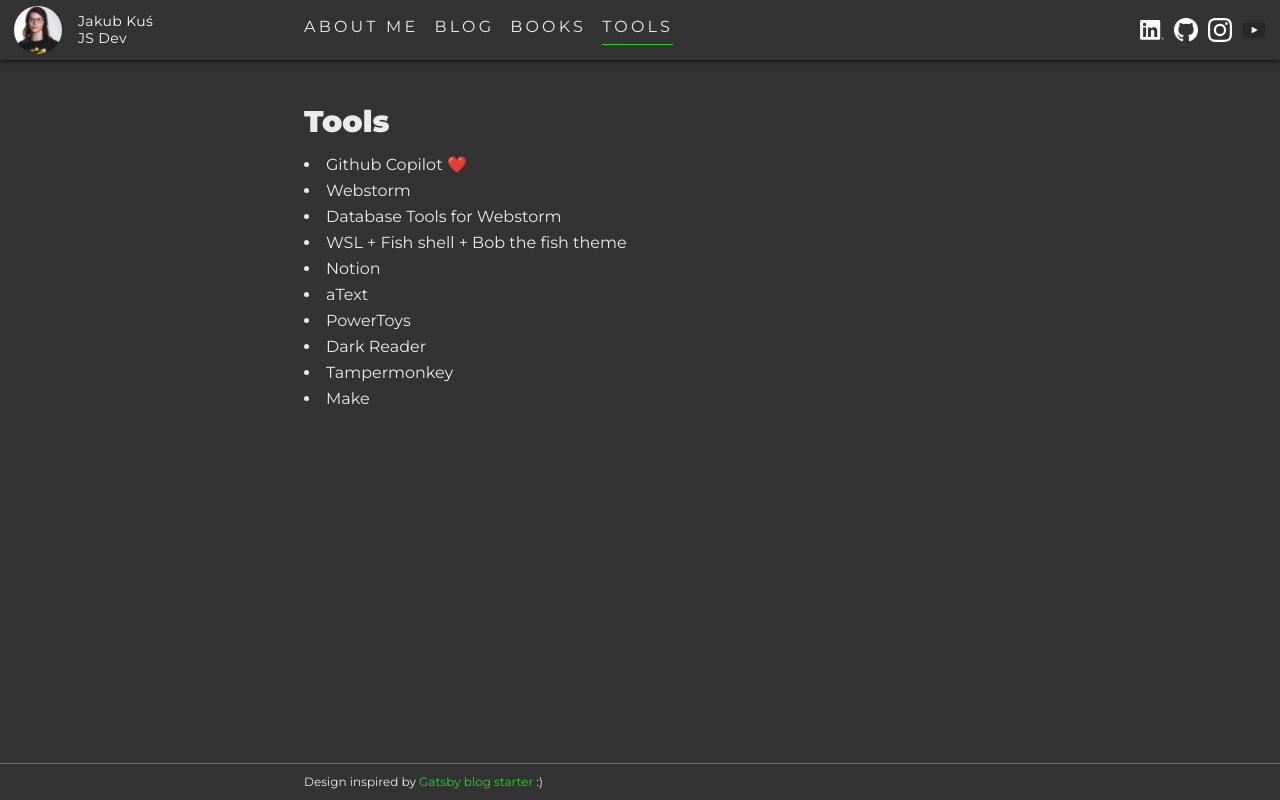
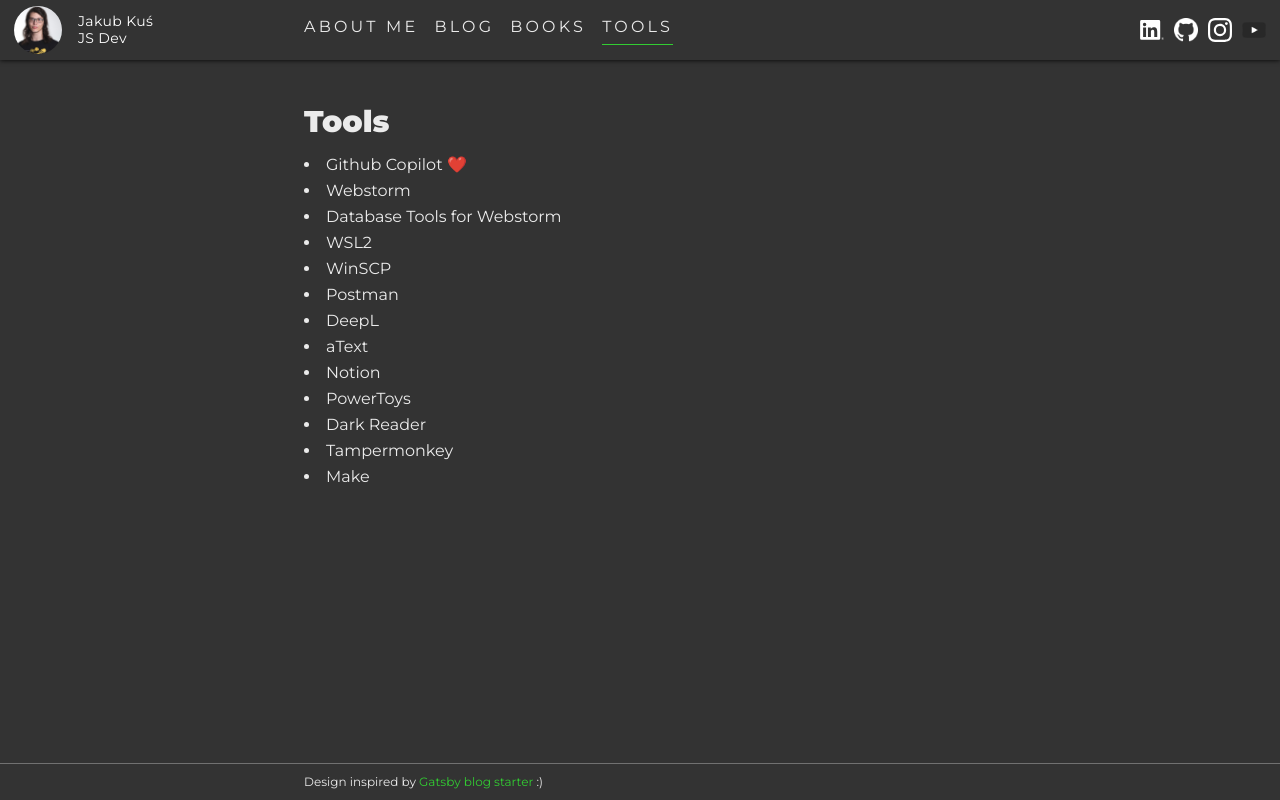
Before and after one commit to JakubKus/jkus.dev, a Next.js app: page /tools in a window 1280 px wide. Built offline with nearby package versions, Linux system fonts and the light colour scheme; a small style sheet from the web is missing.

Commit message:
update tools

```diff
--- a/pages/tools.tsx
+++ b/pages/tools.tsx
@@ -17,9 +17,12 @@
           <li>Github Copilot ❤️</li>
           <li>Webstorm</li>
           <li>Database Tools for Webstorm</li>
-          <li>WSL + Fish shell + Bob the fish theme</li>
+          <li>WSL2</li>
+          <li>WinSCP</li>
+          <li>Postman</li>
+          <li>DeepL</li>
+          <li>aText</li>
           <li>Notion</li>
-          <li>aText</li>
           <li>PowerToys</li>
           <li>Dark Reader</li>
           <li>Tampermonkey</li>
```
